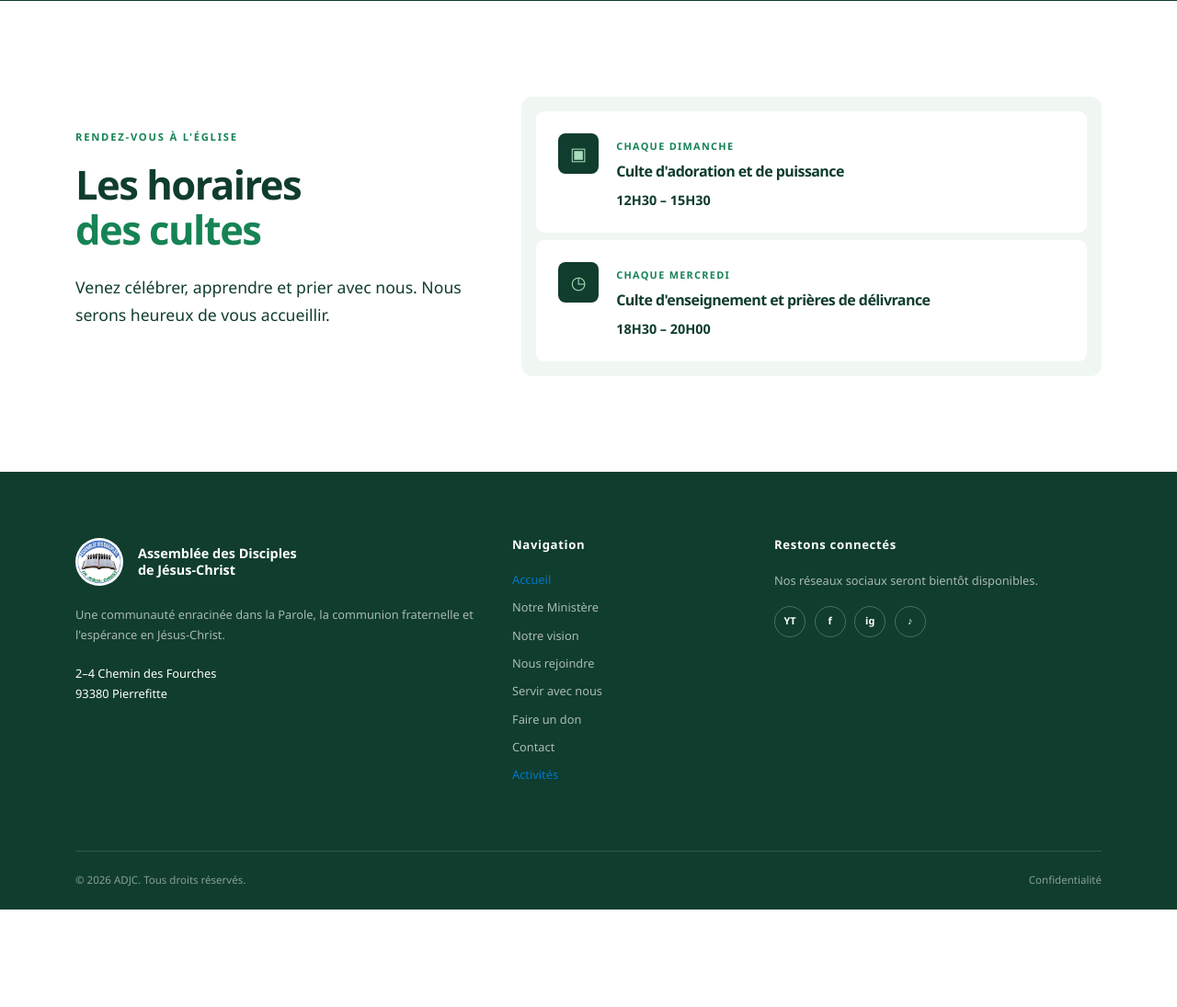
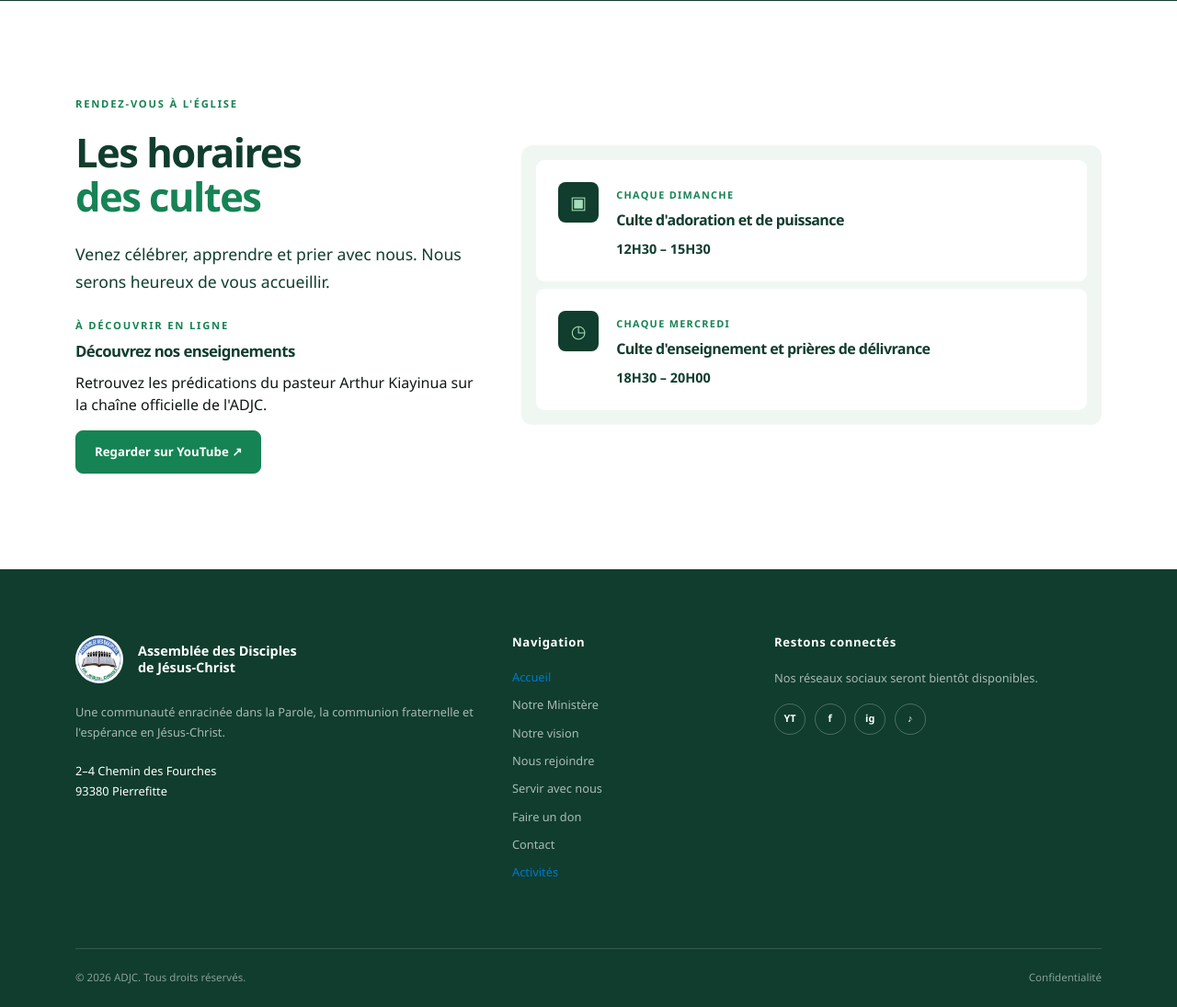
Before and after one commit to fsengele/ADJCWebsite, an ASP.NET Core app: page / in a window 1280 px wide. Shown: the part 3811-4906 px from the top of the page at 92% size. Before the commit the page ends 4800 px from the top, so only its background shows below. Run offline with ASP.NET Core 8, Linux system fonts and the light colour scheme; style sheets or scripts are compiled from the project's sources; some libraries are stand-ins or nearby versions.

Commit message:
Add online teachings to schedule section
Expand the homepage schedule markup with an “À découvrir en ligne” block, linking to Pastor Arthur Kiayinua’s official YouTube channel while preserving the existing worship and teaching schedule.

```diff
--- a/ADJCWebsite/Views/Home/Index.cshtml
+++ b/ADJCWebsite/Views/Home/Index.cshtml
@@ -71,5 +71,25 @@
 </section>
 
 <section class="schedule-section section-padding" id="horaires">
-    <div class="container"><div class="row align-items-center g-5"><div class="col-lg-5"><p class="eyebrow">Rendez-vous à l'Église</p><h2>Les horaires<br /><span>des cultes</span></h2><p class="section-copy">Venez célébrer, apprendre et prier avec nous. Nous serons heureux de vous accueillir.</p></div><div class="col-lg-7"><div class="schedule-list"><div class="schedule-item"><div class="schedule-icon">▣</div><div><span>Chaque dimanche</span><h3>Culte d'adoration et de puissance</h3><strong>12H30 – 15H30</strong></div></div><div class="schedule-item"><div class="schedule-icon">◷</div><div><span>Chaque mercredi</span><h3>Culte d'enseignement et prières de délivrance</h3><strong>18H30 – 20H00</strong></div></div></div></div></div></div>
+    <div class="container">
+        <div class="row align-items-center g-5">
+            <div class="col-lg-5">
+                <p class="eyebrow">Rendez-vous à l'Église</p>
+                <h2>Les horaires<br /><span>des cultes</span></h2>
+                <p class="section-copy">Venez célébrer, apprendre et prier avec nous. Nous serons heureux de vous accueillir.</p>
+                <div class="homepage-teachings mt-4">
+                    <p class="eyebrow mb-2">À découvrir en ligne</p>
+                    <h3>Découvrez nos enseignements</h3>
+                    <p>Retrouvez les prédications du pasteur Arthur Kiayinua sur la chaîne officielle de l'ADJC.</p>
+                    <a class="btn btn-primary" href="https://www.youtube.com/@@ev.arthurkiayinuaofficiel9560/videos" target="_blank" rel="noopener noreferrer">Regarder sur YouTube <span aria-hidden="true">↗</span></a>
+                </div>
+            </div>
+            <div class="col-lg-7">
+                <div class="schedule-list">
+                    <div class="schedule-item"><div class="schedule-icon">▣</div><div><span>Chaque dimanche</span><h3>Culte d'adoration et de puissance</h3><strong>12H30 – 15H30</strong></div></div>
+                    <div class="schedule-item"><div class="schedule-icon">◷</div><div><span>Chaque mercredi</span><h3>Culte d'enseignement et prières de délivrance</h3><strong>18H30 – 20H00</strong></div></div>
+                </div>
+            </div>
+        </div>
+    </div>
 </section>
```
